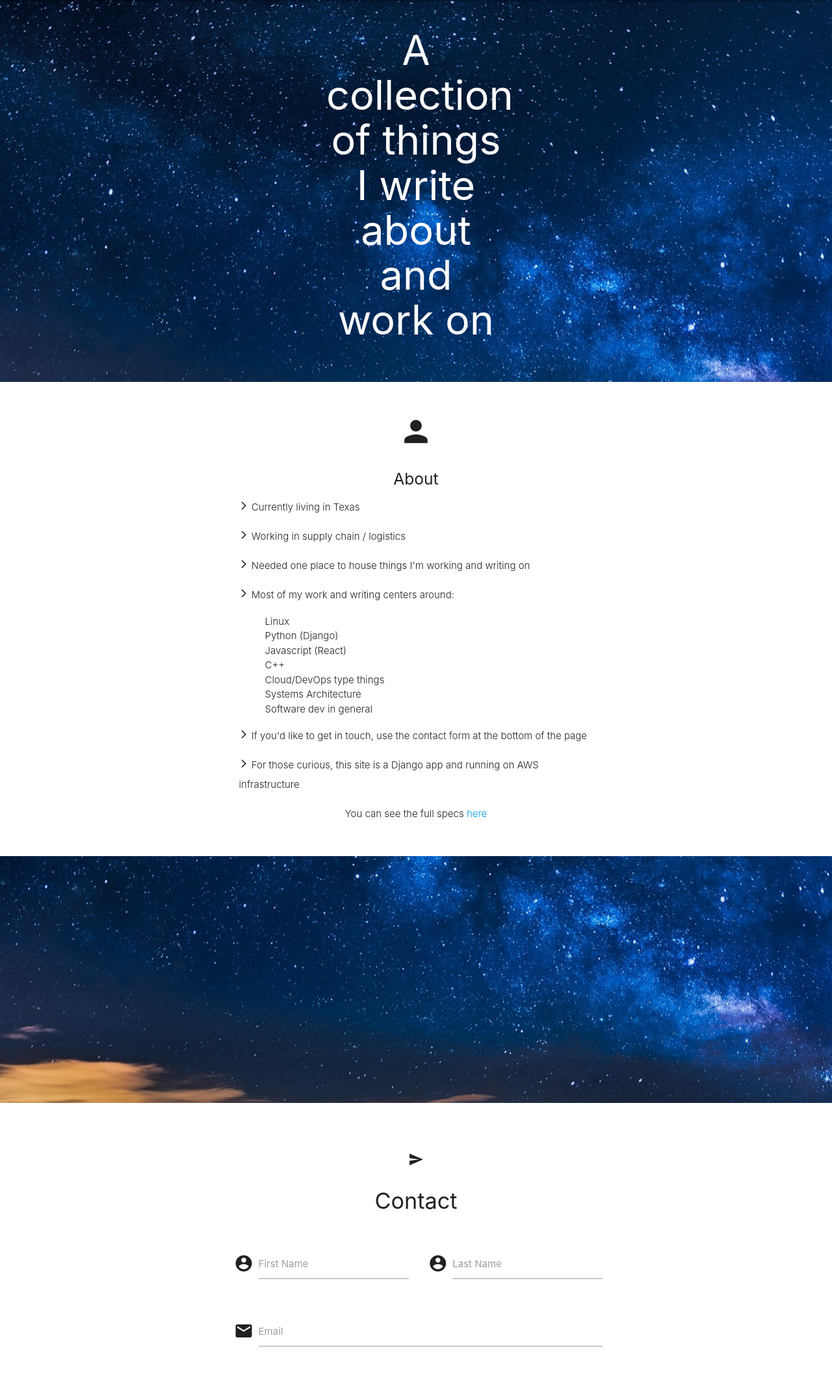
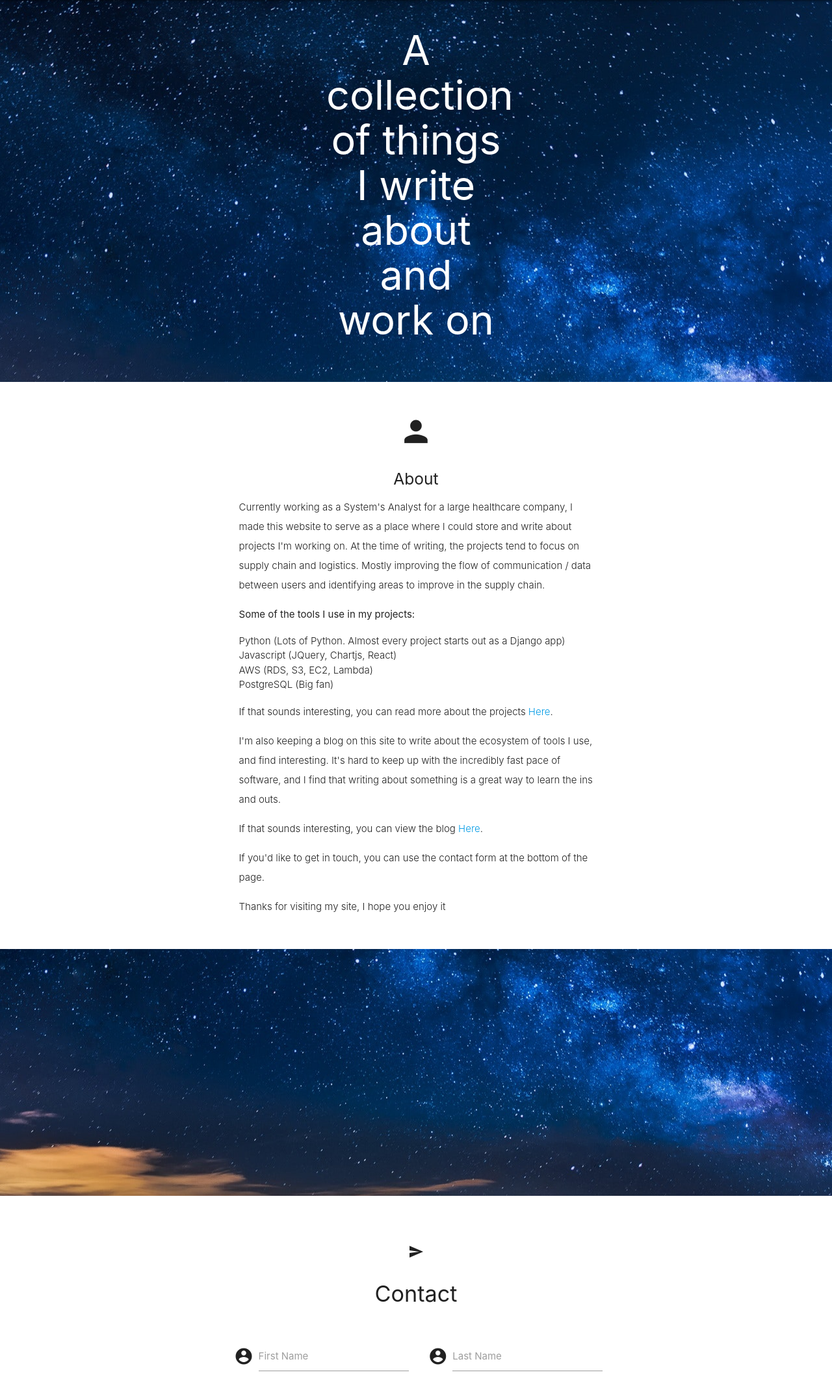
Before and after one commit to jprice8/mysite, a Django app: page / in a window 1280 px wide. Shown: the part 64-2187 px from the top of the page at 65% size. Run offline with Django 3.2, Linux system fonts and the light colour scheme; parts of the project's set-up code (start-up, migrations or seed data) failed here and were passed over.

Commit message:
Redo landing page

```diff
--- a/blog/templates/blog/landing.html
+++ b/blog/templates/blog/landing.html
@@ -46,37 +46,45 @@
           <h5 class="center">About</h5>
 
           <p class="light">
-            <i class="material-icons">arrow_forward_ios</i> Currently living in Texas
+            Currently working as a System's Analyst for a large healthcare company, I made this website to serve
+            as a place where I could store and write about projects I'm working on. At the time of writing,
+            the projects tend to focus on supply chain and logistics. Mostly improving the flow of communication / data between users
+            and identifying areas to improve in the supply chain.
           </p>
+
+          <p>
+            Some of the tools I use in my projects:
+          </p>
+
+          <ul class="light">
+            <li>Python (Lots of Python. Almost every project starts out as a Django app)</li>
+            <li>Javascript (JQuery, Chartjs, React)</li>
+            <li>AWS (RDS, S3, EC2, Lambda)</li>
+            <li>PostgreSQL (Big fan)</li>
+          </ul>
+
           <p class="light">
-            <i class="material-icons">arrow_forward_ios</i> Working in supply chain / logistics
-          </p>
-          <p class="light">
-            <i class="material-icons">arrow_forward_ios</i> Needed one place to house things I'm working and writing on
+            If that sounds interesting, you can read more about the projects <a href="{% url 'project-list' %}">Here</a>.
           </p>
 
           <p class="light">
-            <i class="material-icons">arrow_forward_ios</i> Most of my work and writing centers around:
-            <ul style="margin-left: 40px;" class="light">
-              <li>Linux</li>
-              <li>Python (Django)</li>
-              <li>Javascript (React)</li>
-              <li>C++</li>
-              <li>Cloud/DevOps type things</li>
-              <li>Systems Architecture</li>
-              <li>Software dev in general</li>
-            </ul>
+            I'm also keeping a blog on this site to write about the ecosystem of tools I use, and find interesting.
+            It's hard to keep up with the incredibly fast pace of software, and I find that writing about something
+            is a great way to learn the ins and outs.
           </p>
 
           <p class="light">
-            <i class="material-icons">arrow_forward_ios</i> If you'd like to get in touch, use the contact form at the bottom of the page
+            If that sounds interesting, you can view the blog <a href="{% url 'post-list' %}">Here</a>.
           </p>
+
           <p class="light">
-            <i class="material-icons">arrow_forward_ios</i> For those curious, this site is a Django app and running on AWS infrastructure
+            If you'd like to get in touch, you can use the contact form at the bottom of the page.
           </p>
-          <p class="light center">
-            You can see the full specs <a href="/projects">here</a>
+
+          <p class="light">
+            Thanks for visiting my site, I hope you enjoy it
           </p>
+
         </div>
       </div>
 
--- a/projects/templates/projects/project_list.html
+++ b/projects/templates/projects/project_list.html
@@ -7,6 +7,7 @@
 {% block content %}
 <div class="container">
   <h1>Project Portfolio</h1>
+  <hr>
   <div class="row">
     {% for project in project_list %}
     <div class="col s12 m4">
```
